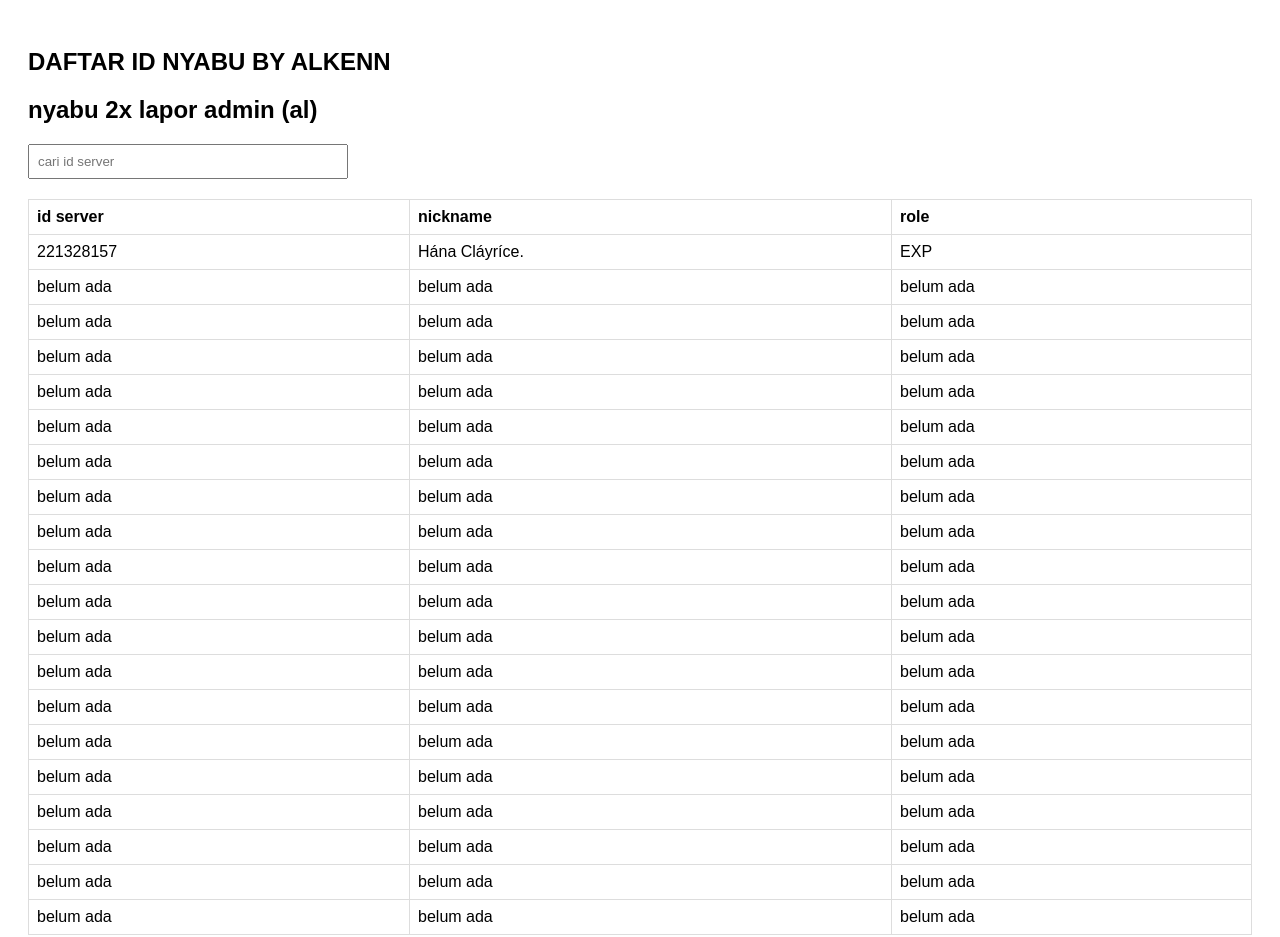
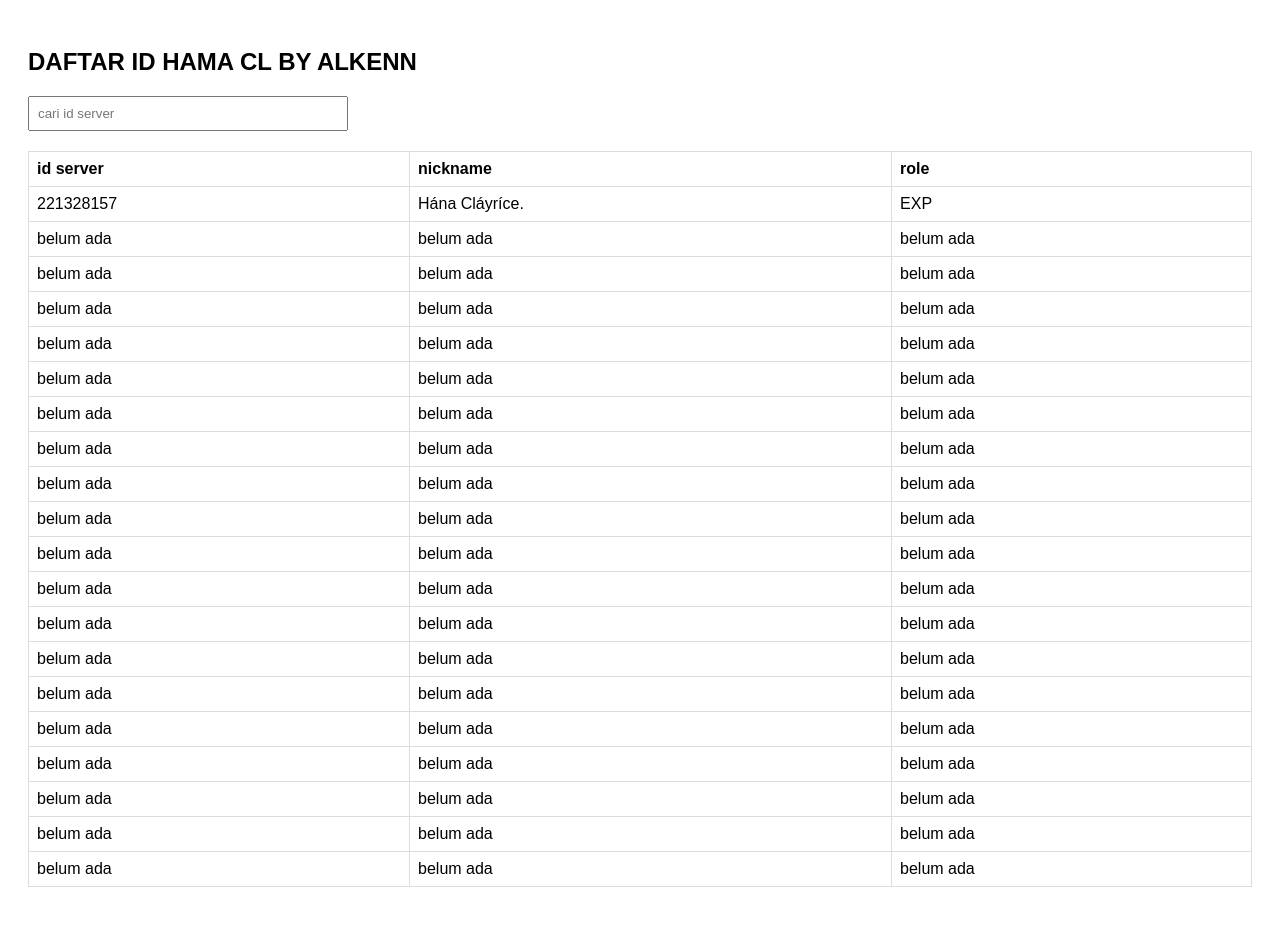
Before and after one commit to AlkenTzy/alken.github.io, a plain HTML site: page index.html in a window 1280 px wide. After the commit the page ends 915 px from the top, so only its background shows below. Drawn offline with Linux system fonts and the light colour scheme.

Commit message:
Update index.html

```diff
--- a/index.html
+++ b/index.html
@@ -2,7 +2,7 @@
 <html lang="id">
 <head>
   <meta charset="UTF-8">
-  <title>cari id nyabu</title>
+  <title>cari id hama</title>
   <style>
     body {
       font-family: Arial, sans-serif;
@@ -30,8 +30,7 @@
 </head>
 <body>
 
-  <h2>DAFTAR ID NYABU BY ALKENN</h2>
-  <h2>nyabu 2x lapor admin (al)</h2>
+  <h2>DAFTAR ID HAMA CL BY ALKENN</h2>
   <input type="text" id="searchInput" onkeyup="searchTable()" placeholder="cari id server">
 
   <table id="dataTable">
```
